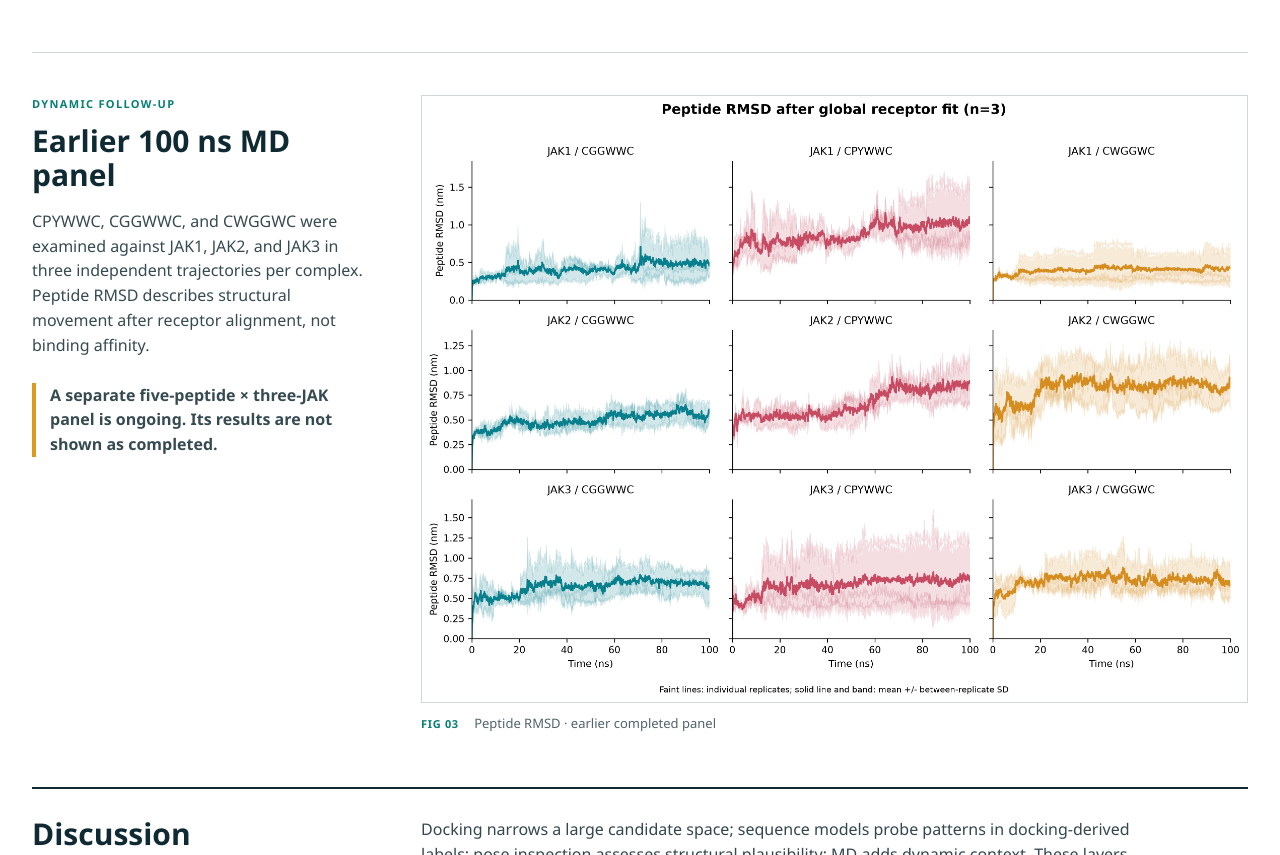
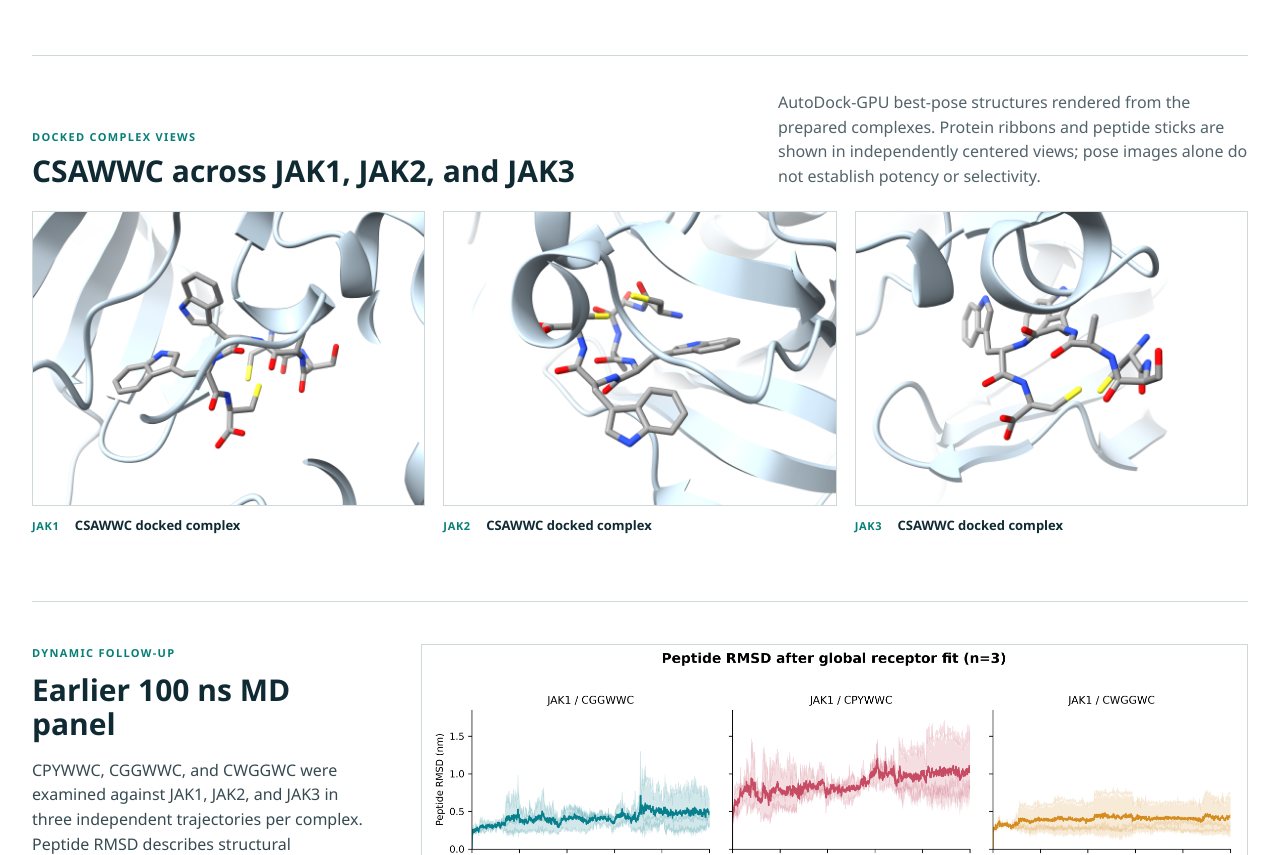
Before and after one commit to sintavee406-hash/computational-biology-portfolio, a plain HTML site: page docs/index.html in a window 1280 px wide. Shown: the part 3448-4303 px from the top of the page. Drawn offline with Linux system fonts and the light colour scheme.

Commit message:
Add JAK1-3 docked peptide complex views

```diff
--- a/docs/index.html
+++ b/docs/index.html
@@ -74,6 +74,13 @@
           <figure><a href="assets/jak1-pocket-close.png" target="_blank" rel="noopener"><img src="assets/jak1-pocket-close.png" alt="Close view of docked CPYWWC at the JAK1 surface" loading="lazy"></a><figcaption><span>03</span> Binding-site detail · close view</figcaption></figure>
         </div>
 
+        <div class="structure-heading"><div><p class="section-index">DOCKED COMPLEX VIEWS</p><h3>CSAWWC across JAK1, JAK2, and JAK3</h3></div><p>AutoDock-GPU best-pose structures rendered from the prepared complexes. Protein ribbons and peptide sticks are shown in independently centered views; pose images alone do not establish potency or selectivity.</p></div>
+        <div class="structure-grid">
+          <figure><a href="assets/jak1-csawwc-docked.png" target="_blank" rel="noopener"><img src="assets/jak1-csawwc-docked.png" alt="AutoDock-GPU pose of CSAWWC with JAK1 shown as peptide sticks and protein ribbon" loading="lazy"></a><figcaption><span>JAK1</span> CSAWWC docked complex</figcaption></figure>
+          <figure><a href="assets/jak2-csawwc-docked.png" target="_blank" rel="noopener"><img src="assets/jak2-csawwc-docked.png" alt="AutoDock-GPU pose of CSAWWC with JAK2 shown as peptide sticks and protein ribbon" loading="lazy"></a><figcaption><span>JAK2</span> CSAWWC docked complex</figcaption></figure>
+          <figure><a href="assets/jak3-csawwc-docked.png" target="_blank" rel="noopener"><img src="assets/jak3-csawwc-docked.png" alt="AutoDock-GPU pose of CSAWWC with JAK3 shown as peptide sticks and protein ribbon" loading="lazy"></a><figcaption><span>JAK3</span> CSAWWC docked complex</figcaption></figure>
+        </div>
+
         <div class="md-layout">
           <div class="md-copy"><p class="section-index">DYNAMIC FOLLOW-UP</p><h3>Earlier 100 ns MD panel</h3><p>CPYWWC, CGGWWC, and CWGGWC were examined against JAK1, JAK2, and JAK3 in three independent trajectories per complex. Peptide RMSD describes structural movement after receptor alignment, not binding affinity.</p><p class="md-status">A separate five-peptide × three-JAK panel is ongoing. Its results are not shown as completed.</p></div>
           <figure><a href="assets/peptide-rmsd.png" target="_blank" rel="noopener"><img src="assets/peptide-rmsd.png" alt="Nine-panel peptide RMSD plot for the earlier JAK1, JAK2, and JAK3 simulations" loading="lazy"></a><figcaption><span>FIG 03</span> Peptide RMSD · earlier completed panel</figcaption></figure>
```
Also changed, not shown: docs/assets/jak1-csawwc-docked.png (added), docs/assets/jak2-csawwc-docked.png (added), docs/assets/jak3-csawwc-docked.png (added).
